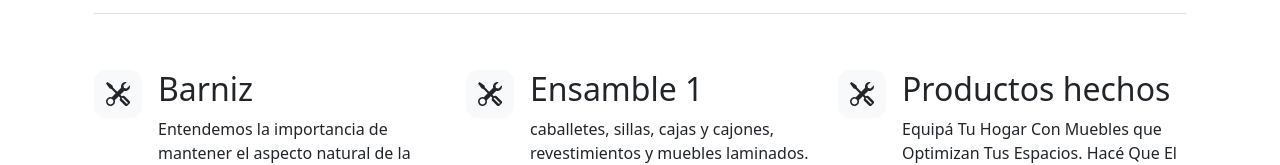
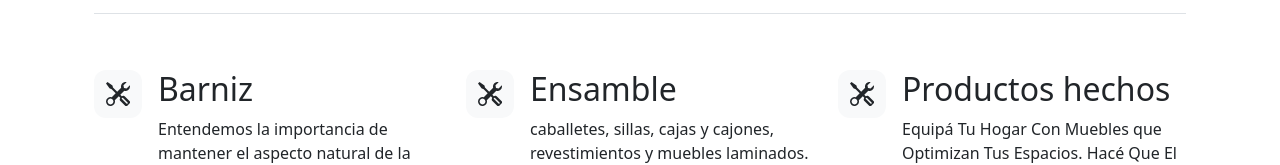
Before and after one commit to Jcacero/test-repositorio, an Angular app: page /servicios in a window 1280 px wide. Shown: the part 185-350 px from the top of the page. Built offline with nearby package versions, Linux system fonts and the light colour scheme.

Commit message:
primerCambioEquipo

```diff
--- a/src/app/page/servicios/servicios.component.html
+++ b/src/app/page/servicios/servicios.component.html
@@ -48,7 +48,7 @@
               <svg class="bi" width="1em" height="1em"><use xlink:href="#tools"/></svg>
             </div>
             <div>
-              <h2>Ensamble 1</h2>
+              <h2>Ensamble</h2>
               <p>caballetes, sillas, cajas y cajones, revestimientos y muebles laminados.</p>
               <a href="equipo" class="btn btn-primary">
                 Equipo de trabajo
```
